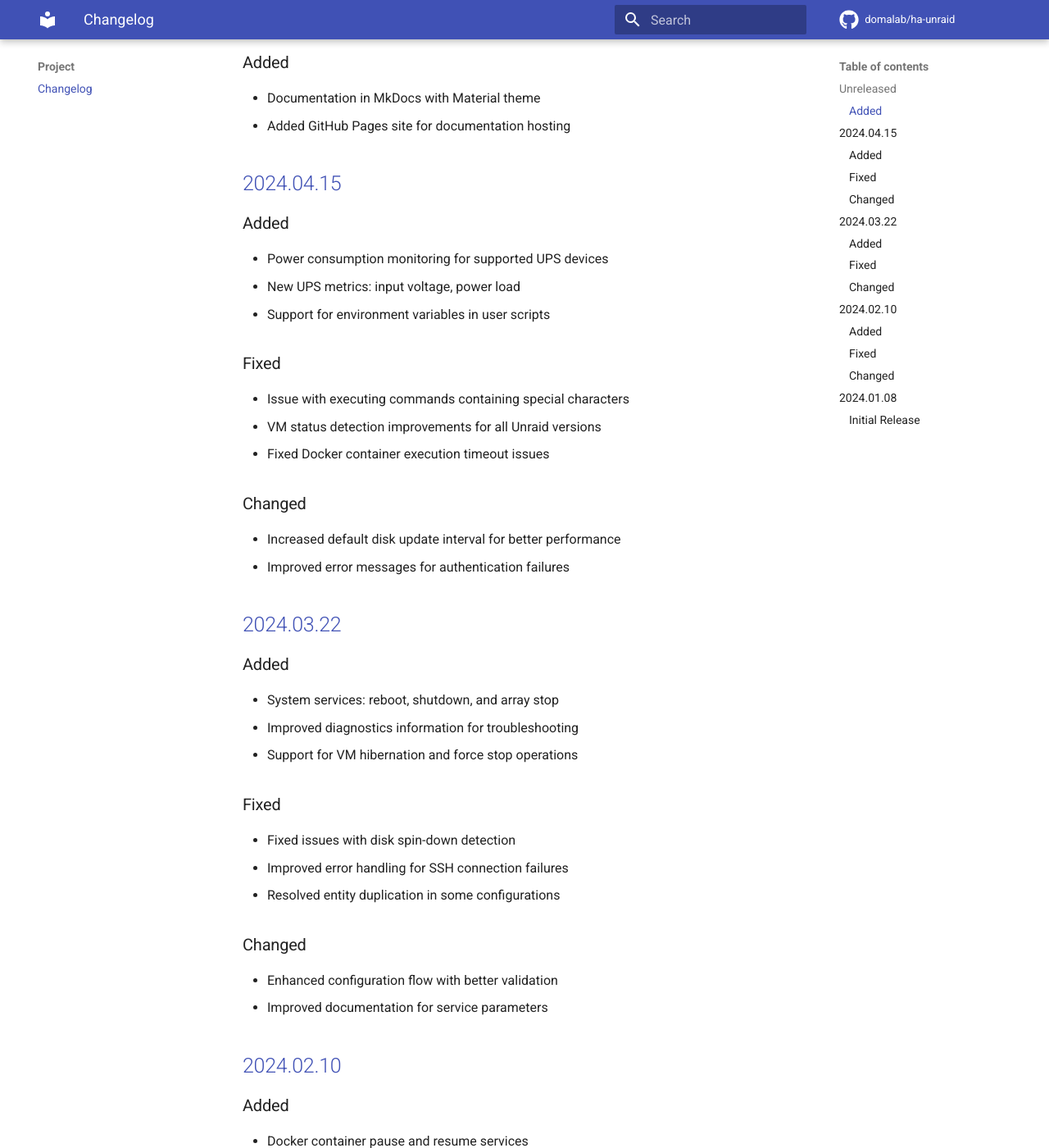
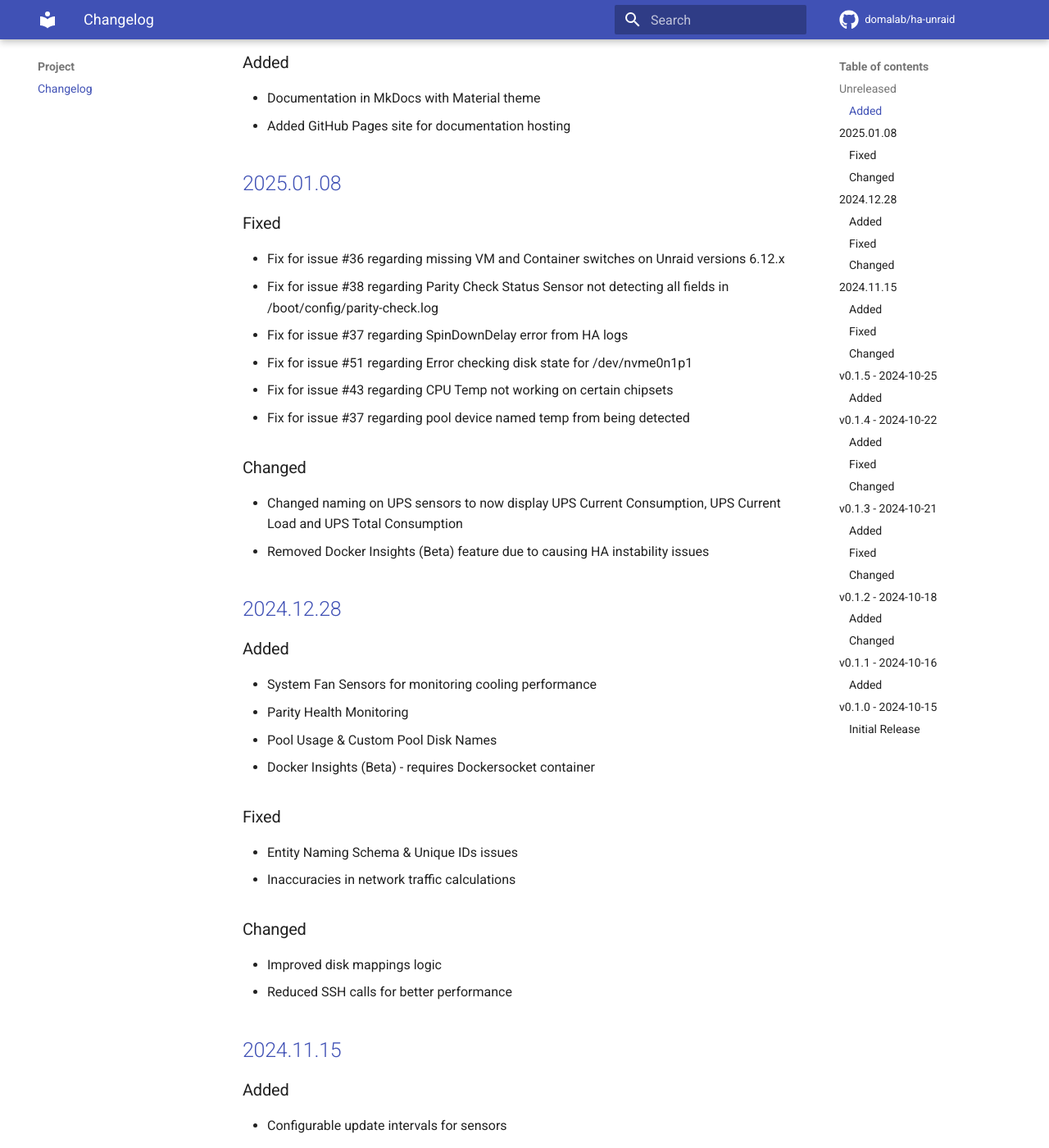
Before and after one commit to domalab/ha-unraid, an MkDocs documentation site: the page built from docs/project/changelog.md, in a window 1280 px wide and 1400 px high, scrolled down 283 px. Shown: the whole window at 82% size. Built offline with MkDocs 1.6.1 and Material for MkDocs 9.7.7, drawn with Linux system fonts in a browser that asks for light colours; comment, search, counter and statistics services are not loaded; some of the changed text lies outside the part shown.

Commit message:
Update changelog.md for version 2025.01.08
- Added fixes for multiple issues including VM and Container switches, Parity Check Status Sensor, and CPU Temp detection.
- Changed naming conventions for UPS sensors and removed the Docker Insights (Beta) feature due to instability.
- Included new features such as System Fan Sensors and Parity Health Monitoring.
- Updated versioning style to align with Home Assistant standards.

```diff
--- a/docs/project/changelog.md
+++ b/docs/project/changelog.md
@@ -8,73 +8,124 @@ This page documents all notable changes to the Unraid Integration for Home Assis
 - Documentation in MkDocs with Material theme
 - Added GitHub Pages site for documentation hosting
 
-## [2024.04.15]
+## [2025.01.08]
+
+### Fixed
+- Fix for issue #36 regarding missing VM and Container switches on Unraid versions 6.12.x
+- Fix for issue #38 regarding Parity Check Status Sensor not detecting all fields in /boot/config/parity-check.log
+- Fix for issue #37 regarding SpinDownDelay error from HA logs
+- Fix for issue #51 regarding Error checking disk state for /dev/nvme0n1p1
+- Fix for issue #43 regarding CPU Temp not working on certain chipsets
+- Fix for issue #37 regarding pool device named temp from being detected
+
+### Changed
+- Changed naming on UPS sensors to now display UPS Current Consumption, UPS Current Load and UPS Total Consumption
+- Removed Docker Insights (Beta) feature due to causing HA instability issues
+
+## [2024.12.28]
 
 ### Added
-- Power consumption monitoring for supported UPS devices
-- New UPS metrics: input voltage, power load
-- Support for environment variables in user scripts
+- System Fan Sensors for monitoring cooling performance
+- Parity Health Monitoring
+- Pool Usage & Custom Pool Disk Names
+- Docker Insights (Beta) - requires Dockersocket container
 
 ### Fixed
-- Issue with executing commands containing special characters
-- VM status detection improvements for all Unraid versions
-- Fixed Docker container execution timeout issues
+- Entity Naming Schema & Unique IDs issues
+- Inaccuracies in network traffic calculations
 
 ### Changed
-- Increased default disk update interval for better performance
-- Improved error messages for authentication failures
+- Improved disk mappings logic
+- Reduced SSH calls for better performance
 
-## [2024.03.22]
+## [2024.11.15]
 
 ### Added
-- System services: reboot, shutdown, and array stop
-- Improved diagnostics information for troubleshooting
-- Support for VM hibernation and force stop operations
+- Configurable update intervals for sensors
+- UPS power monitoring
+- Network traffic monitoring
+- Parity check sensor
+- Disk health monitoring
 
 ### Fixed
-- Fixed issues with disk spin-down detection
-- Improved error handling for SSH connection failures
-- Resolved entity duplication in some configurations
+- Issues with executing service commands
+- Improved support for CPU and motherboard sensors
+- Fixed UPS sensor functionality
+- Fixed special characters with VMs not being recognised
 
 ### Changed
-- Enhanced configuration flow with better validation
-- Improved documentation for service parameters
+- Refined naming conventions
+- Updated versioning style to align with Home Assistant standards
 
-## [2024.02.10]
+## [v0.1.5] - 2024-10-25
 
 ### Added
-- Docker container pause and resume services
-- VM pause and resume capabilities
-- User script buttons (optional feature)
-- Command execution with background process support
+- Diagnostic sensors and ability to download diagnostics file for troubleshooting
+
+## [v0.1.4] - 2024-10-22
+
+### Added
+- Improved Docker container state tracking with detailed status information
+- Enhanced VM state detection with better OS type recognition
+- Dynamic icons for VMs based on OS type
+- Additional container and VM attributes
 
 ### Fixed
-- Fixed issues with Docker container status reporting
-- Improved error handling for unavailable services
-- Better handling of special characters in entity names
+- VM state tracking when turned off from Unraid
+- Docker container state synchronization issues
+- JSON parsing errors in container information retrieval
+- State attribute errors in entity updates
 
 ### Changed
-- Refactored code for better maintainability
-- Improved sensor update logic for better performance
+- Improved Docker container start/stop operations reliability
+- Enhanced state synchronization
+- Better error handling and logging
+- More robust parsing of container and VM states
 
-## [2024.01.08]
+## [v0.1.3] - 2024-10-21
+
+### Added
+- Option to specify if UPS is connected to Unraid during setup
+- Feature to re-configure the integration after initial setup
+
+### Fixed
+- Stability improvements with SSH connection
+- Removed ping check that caused Home Assistant to hang
+
+### Changed
+- Removed Docker Container Update Sensor due to conflicts with Unraid's Auto Update
+
+## [v0.1.2] - 2024-10-18
+
+### Added
+- Docker Container Update Sensor
+
+### Changed
+- Stability improvements with SSH connection to Unraid
+
+## [v0.1.1] - 2024-10-16
+
+### Added
+- Docker vDisk sensor
+- Docker Log Sensor
+
+## [v0.1.0] - 2024-10-15
 
 ### Initial Release
+- Monitor CPU, RAM, Boot, Cache, Array Disks, and Array usage
+- Monitor UPS connected to Unraid
+- Control Docker containers (start/stop)
+- Manage VMs (start/stop)
+- Execute shell commands on Unraid server
+- Manage user scripts
 
-- System monitoring (CPU, memory, disk usage)
-- Temperature sensors for CPU and motherboard
-- System fan RPM monitoring
-- Docker container management
-- VM control
-- Command execution capabilities
-- User script management
-- UPS monitoring
-- Automatic repair flows
-- Config flow validation
-- Comprehensive diagnostics
-
-[Unreleased]: https://github.com/domalab/ha-unraid/compare/v2024.04.15...HEAD
-[2024.04.15]: https://github.com/domalab/ha-unraid/compare/v2024.03.22...v2024.04.15
-[2024.03.22]: https://github.com/domalab/ha-unraid/compare/v2024.02.10...v2024.03.22
-[2024.02.10]: https://github.com/domalab/ha-unraid/compare/v2024.01.08...v2024.02.10
-[2024.01.08]: https://github.com/domalab/ha-unraid/releases/tag/v2024.01.08
+[Unreleased]: https://github.com/domalab/ha-unraid/compare/v2025.01.08...HEAD
+[2025.01.08]: https://github.com/domalab/ha-unraid/compare/v2024.12.28...v2025.01.08
+[2024.12.28]: https://github.com/domalab/ha-unraid/compare/v2024.11.15...v2024.12.28
+[2024.11.15]: https://github.com/domalab/ha-unraid/compare/v0.1.5...v2024.11.15
+[v0.1.5]: https://github.com/domalab/ha-unraid/compare/v0.1.4...v0.1.5
+[v0.1.4]: https://github.com/domalab/ha-unraid/compare/v0.1.3...v0.1.4
+[v0.1.3]: https://github.com/domalab/ha-unraid/compare/v0.1.2...v0.1.3
+[v0.1.2]: https://github.com/domalab/ha-unraid/compare/v0.1.1...v0.1.2
+[v0.1.1]: https://github.com/domalab/ha-unraid/compare/v0.1.0...v0.1.1
+[v0.1.0]: https://github.com/domalab/ha-unraid/releases/tag/v0.1.0
```
